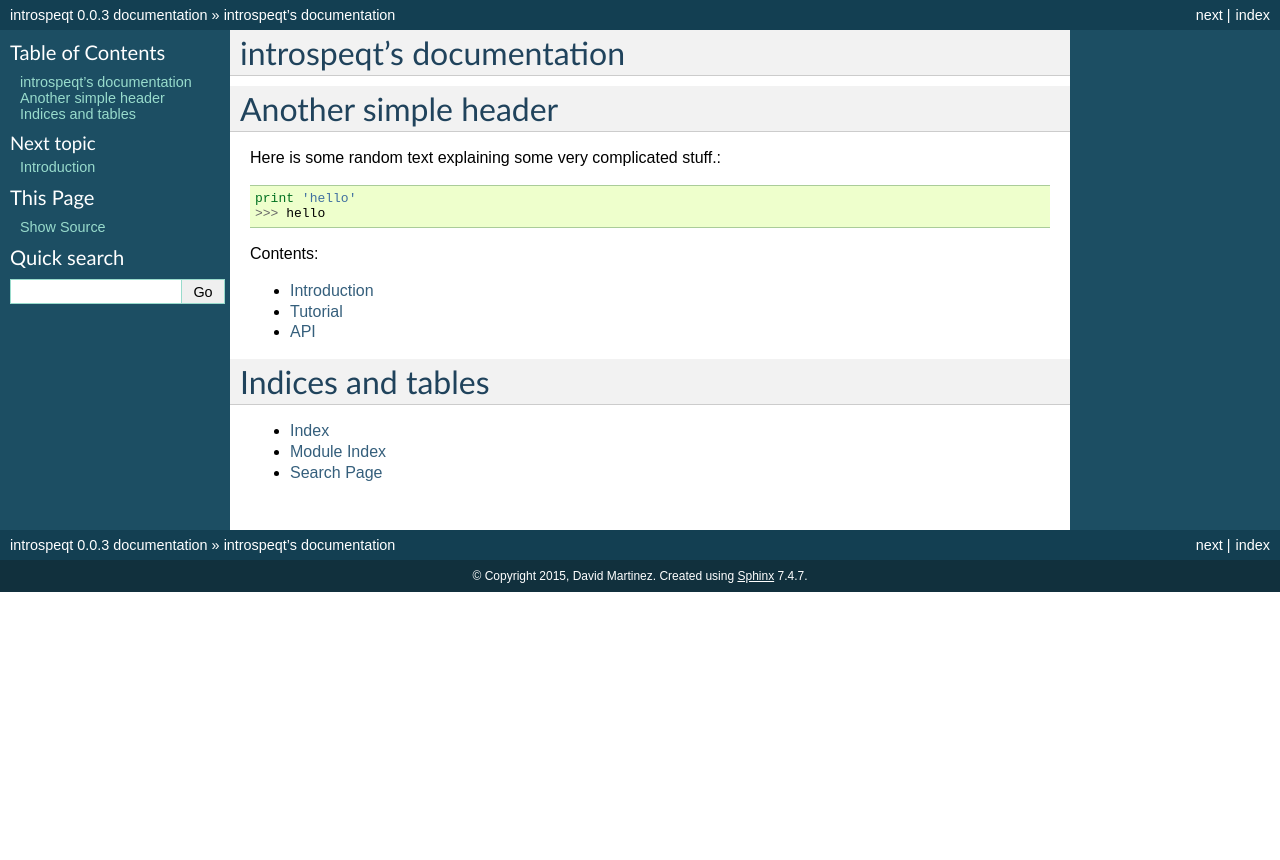
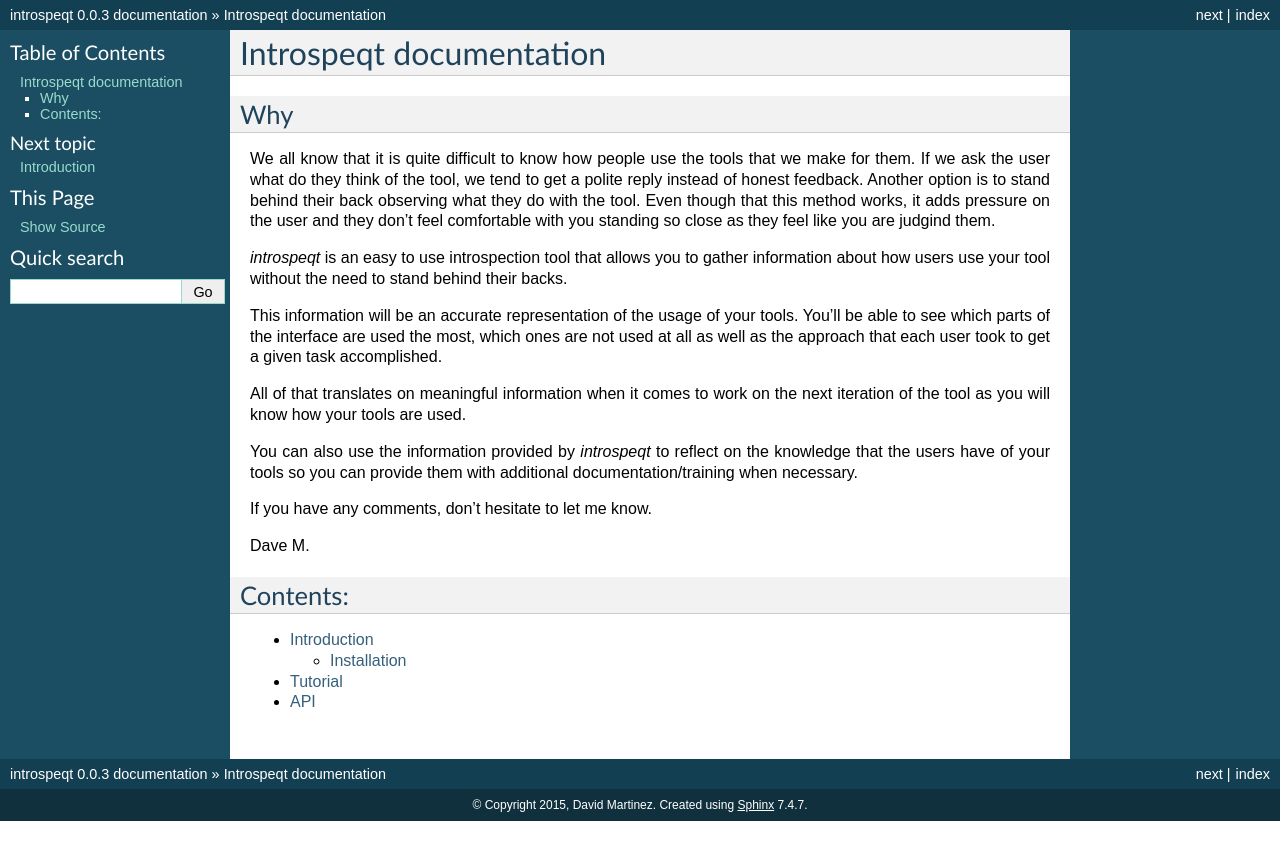
Before and after one commit to introspeqt/introspeqt, a Sphinx documentation site: the page built from docs/source/index.rst, in a window 1280 px wide. Shown: the top 860 px of the page. Built offline with Sphinx 7.4.7, drawn with Linux system fonts in a browser that asks for light colours.

Commit message:
tweaked index and started working on introduction

```diff
--- a/docs/source/index.rst
+++ b/docs/source/index.rst
@@ -1,15 +1,38 @@
-introspeqt's documentation
+Introspeqt documentation
 ==========================
 
-Another simple header
-=====================
+Why
+---
 
-Here is some random text explaining some very complicated stuff.::
+We all know that it is quite difficult to know how people use the tools that we
+make for them. If we ask the user what do they think of the tool, we tend to
+get a polite reply instead of honest feedback. Another option is to stand
+behind their back observing what they do with the tool. Even though that this
+method works, it adds pressure on the user and they don't feel comfortable with
+you standing so close as they feel like you are judgind them.
 
-    print 'hello'
-    >>> hello
+`introspeqt` is an easy to use introspection tool that allows you to gather
+information about how users use your tool without the need to stand behind
+their backs.
+
+This information will be an accurate representation of the usage of your tools.
+You'll be able to see which parts of the interface are used the most, which
+ones are not used at all as well as the approach that each user took to get a
+given task accomplished.
+
+All of that translates on meaningful information when it comes to work on the
+next iteration of the tool as you will know how your tools are used.
+
+You can also use the information provided by `introspeqt` to reflect on the
+knowledge that the users have of your tools so you can provide them with
+additional documentation/training when necessary.
+
+If you have any comments, don't hesitate to let me know.
+
+Dave M.
 
 Contents:
+---------
 
 .. toctree::
    :maxdepth: 2
@@ -17,12 +40,3 @@ Contents:
    introduction
    tutorial
    api
-
-
-
-Indices and tables
-==================
-
-* :ref:`genindex`
-* :ref:`modindex`
-* :ref:`search`
```
Also changed, not shown: docs/source/introduction.rst (+9 -1 lines).
